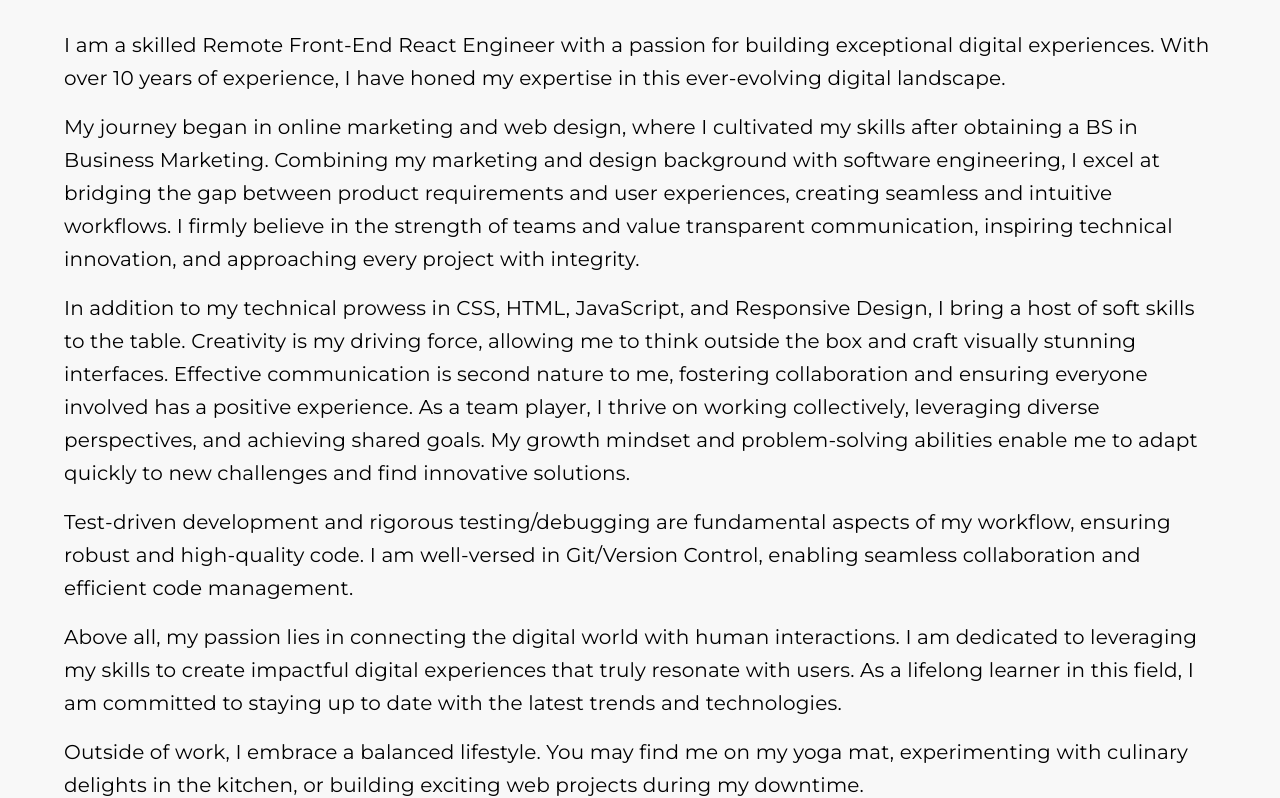
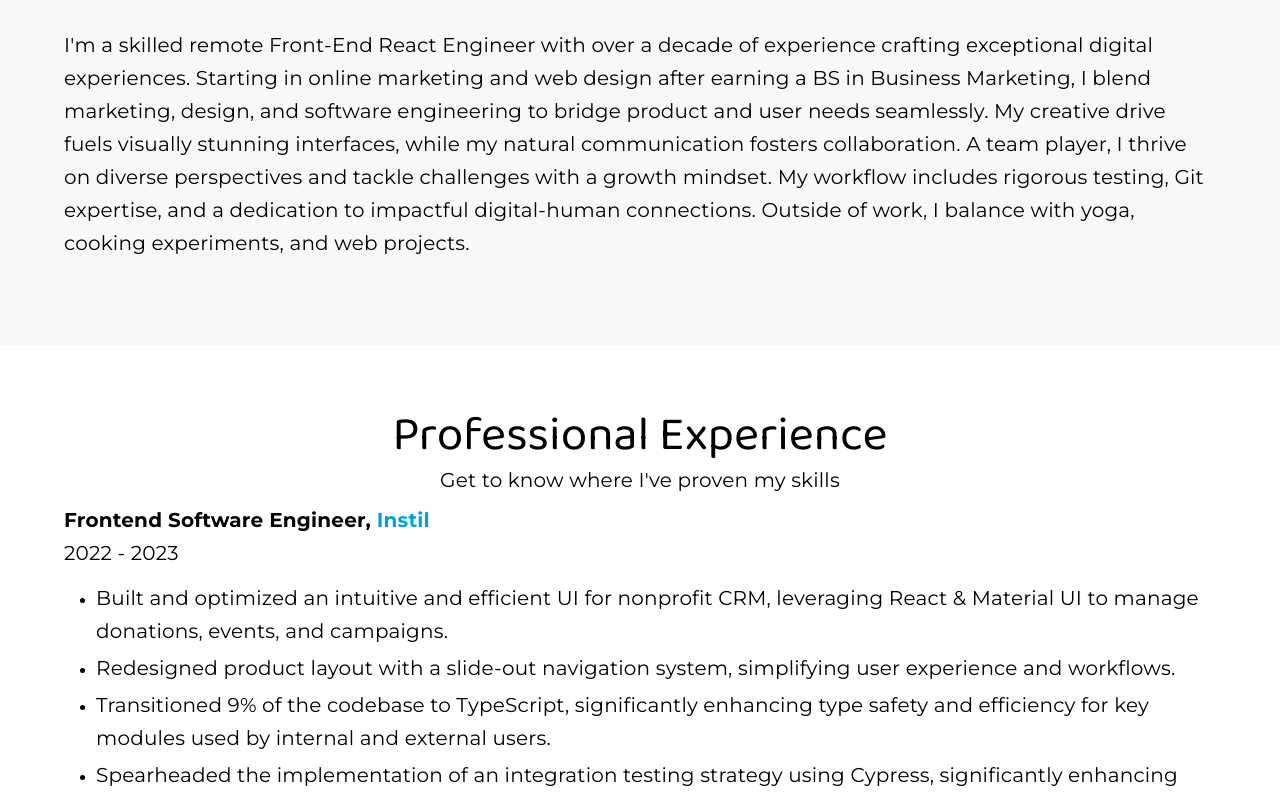
Before and after one commit to sunnydatko/sunny-datko, a React (Vite) app: page / in a window 1280 px wide. Shown: the part 849-1647 px from the top of the page. Built offline with nearby package versions, Linux system fonts and the light colour scheme.

Commit message:
Update bio and remove icons

```diff
--- a/src/components/About.jsx
+++ b/src/components/About.jsx
@@ -26,49 +26,17 @@ const About = () => {
             About Me
           </Typography>
           <Typography paragraph>
-            I am a skilled Remote Front-End React Engineer with a passion for
-            building exceptional digital experiences. With over 10 years of
-            experience, I have honed my expertise in this ever-evolving digital
-            landscape.
-          </Typography>
-          <Typography paragraph>
-            My journey began in online marketing and web design, where I
-            cultivated my skills after obtaining a BS in Business Marketing.
-            Combining my marketing and design background with software
-            engineering, I excel at bridging the gap between product
-            requirements and user experiences, creating seamless and intuitive
-            workflows. I firmly believe in the strength of teams and value
-            transparent communication, inspiring technical innovation, and
-            approaching every project with integrity.
-          </Typography>
-          <Typography paragraph>
-            In addition to my technical prowess in CSS, HTML, JavaScript, and
-            Responsive Design, I bring a host of soft skills to the table.
-            Creativity is my driving force, allowing me to think outside the box
-            and craft visually stunning interfaces. Effective communication is
-            second nature to me, fostering collaboration and ensuring everyone
-            involved has a positive experience. As a team player, I thrive on
-            working collectively, leveraging diverse perspectives, and achieving
-            shared goals. My growth mindset and problem-solving abilities enable
-            me to adapt quickly to new challenges and find innovative solutions.
-          </Typography>
-          <Typography paragraph>
-            Test-driven development and rigorous testing/debugging are
-            fundamental aspects of my workflow, ensuring robust and high-quality
-            code. I am well-versed in Git/Version Control, enabling seamless
-            collaboration and efficient code management.
-          </Typography>
-          <Typography paragraph>
-            Above all, my passion lies in connecting the digital world with
-            human interactions. I am dedicated to leveraging my skills to create
-            impactful digital experiences that truly resonate with users. As a
-            lifelong learner in this field, I am committed to staying up to date
-            with the latest trends and technologies.
-          </Typography>
-          <Typography paragraph>
-            Outside of work, I embrace a balanced lifestyle. You may find me on
-            my yoga mat, experimenting with culinary delights in the kitchen, or
-            building exciting web projects during my downtime.
+            I'm a skilled remote Front-End React Engineer with over a decade of
+            experience crafting exceptional digital experiences. Starting in
+            online marketing and web design after earning a BS in Business
+            Marketing, I blend marketing, design, and software engineering to
+            bridge product and user needs seamlessly. My creative drive fuels
+            visually stunning interfaces, while my natural communication fosters
+            collaboration. A team player, I thrive on diverse perspectives and
+            tackle challenges with a growth mindset. My workflow includes
+            rigorous testing, Git expertise, and a dedication to impactful
+            digital-human connections. Outside of work, I balance with yoga,
+            cooking experiments, and web projects.
           </Typography>
         </Container>
       </div>
--- a/src/components/Home.jsx
+++ b/src/components/Home.jsx
@@ -2,7 +2,6 @@ import About from "./About";
 import Contact from "./Contact";
 import Experience from "./Experience";
 import Hero from "./Hero";
-import Icons from "./Icons";
 import Logos from "./Logos";
 import Testimonials from "./Testimonials";
 
@@ -11,7 +10,6 @@ const Home = () => {
     <>
       <Hero />
       <About />
-      <Icons />
       <Experience />
       <Logos />
       <Testimonials />
--- a/src/config.js
+++ b/src/config.js
@@ -14,12 +14,13 @@ const experience = [
     title: "Frontend Software Engineer",
     url: "https://www.instil.io/",
     experience: [
-      "Lead frontend development of new user-focused solutions and features from creating and presenting technical plans to implementation in collaboration with a 7-person development team.",
-      "Build and enhance the UI of a CRM used to manage nonprofit donations, events, and campaigns using React & Material UI.",
-      "Develop and deploy new features to enable donor management, real-time reporting, and data analytics.",
-      "Successfully propose architectural solutions and provide detailed technical feedback during design and code reviews.",
-      "Transformed the product layout and introduced a slide-out navigation system to streamline user flows.",
-      "Migrated Material UI from v4 to v5 and resolved breaking changes to ensure zero downtime and maintain productivity.",
+      "Built and optimized an intuitive and efficient UI for nonprofit CRM, leveraging React & Material UI to manage donations, events, and campaigns.",
+      "Redesigned product layout with a slide-out navigation system, simplifying user experience and workflows.",
+      "Transitioned 9% of the codebase to TypeScript, significantly enhancing type safety and efficiency for key modules used by internal and external users.",
+      "Spearheaded the implementation of an integration testing strategy using Cypress, significantly enhancing feature reliability and overall system robustness.",
+      "Seamlessly migrated Material UI from v4 to v5, ensuring uninterrupted productivity and compatibility.",
+      "Provided architectural insights and technical feedback during design and code reviews, ensuring robust and effective solutions.",
+      "Managed the entire project lifecycle, from technical planning to successful implementation, ensuring seamless collaboration with a 7-person development team.",
     ],
   },
   {
@@ -59,7 +60,7 @@ const experience = [
   {
     company: "Integrated Default Solutions",
     dates: "2014 - 2016",
-    title: "Web Application Developer",
+    title: "Software Engineer",
     url: "https://www.idsolutions-inc.com/",
     experience: [
       "Designed and implemented fullstack web applications linked to firm-wide SQL databases for clients in a mortgage law firm.",
@@ -81,7 +82,7 @@ const communityOutreach = [
   {
     company: "The LEAGUE of Amazing Programmers",
     dates: "2014 - 2016",
-    title: "Java Instructor",
+    title: "Volunteer Instructor",
     url: "https://www.jointheleague.org/",
     experience: [
       "Taught weekly classes on creating and styling websites using HTML and CSS for 5 middle and high school students.",
```
